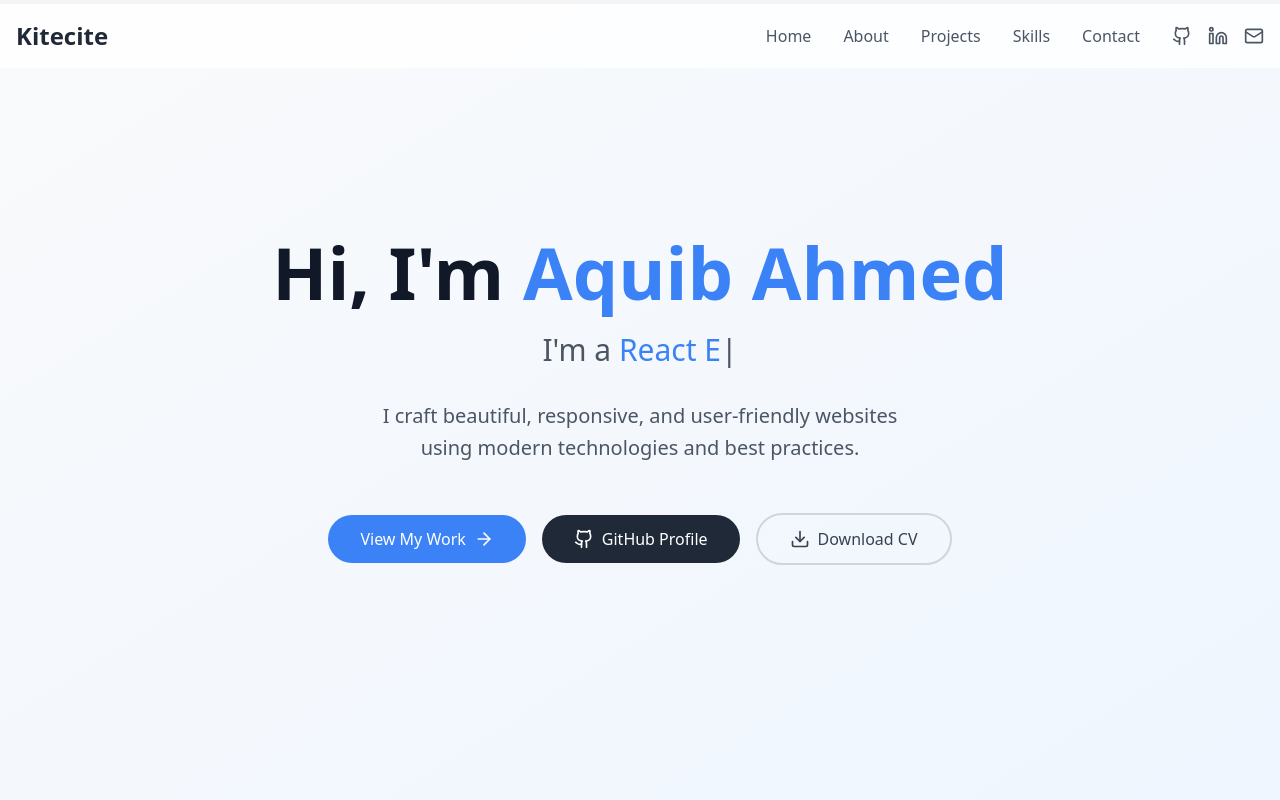
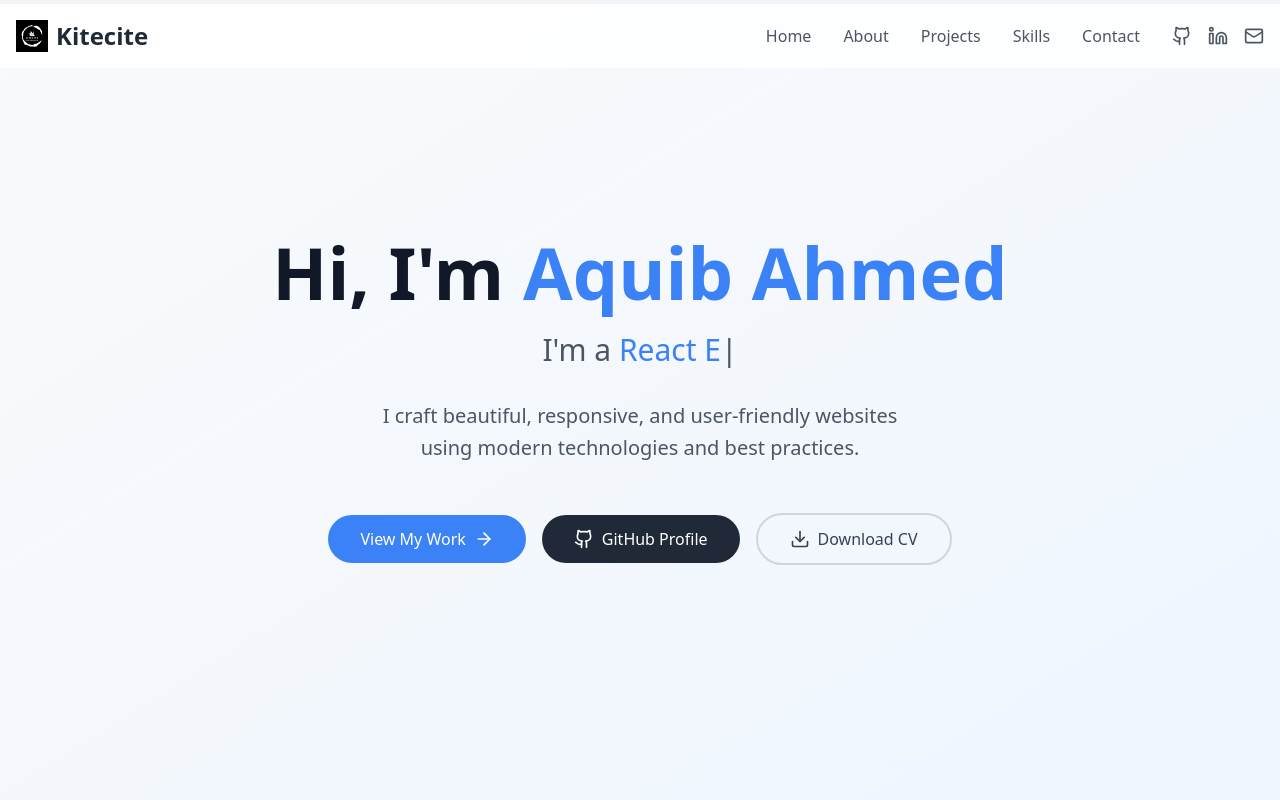
Before and after one commit to aquibahmed21/portfolio, a React (Vite) app: page / in a window 1280 px wide. Shown: the top 800 px of the page. Built offline with nearby package versions, Linux system fonts and the light colour scheme.

Commit message:
Updated Portfolio

```diff
--- a/package.json
+++ b/package.json
@@ -10,7 +10,7 @@
     "lint": "eslint .",
     "preview": "vite preview",
     "predeploy": "npm run build",
-    "deploy": "gh-pages -d build"
+    "deploy": "gh-pages -d dist"
   },
   "dependencies": {
     "i": "^0.3.7",
--- a/src/components/Header.tsx
+++ b/src/components/Header.tsx
@@ -38,11 +38,11 @@ const Header = () =>
       <nav className="container mx-auto px-4 py-4">
         <div className="flex items-center justify-between">
           <a href="#home" className="text-2xl font-bold text-gray-800 flex items-center">
-            {/* <img
+            <img
               src="../src/images/kitecite.svg"
               alt={ "Kitecite" }
               className="w-8 h-8 mr-2 inline"
-            /> */}
+            />
             <span className="inline">Kitecite</span>
           </a>
 
```
